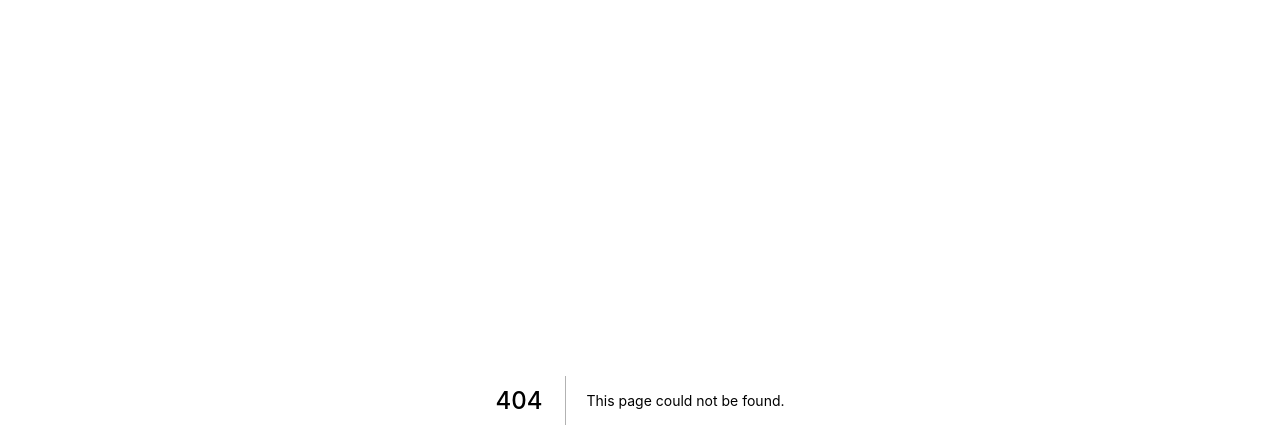
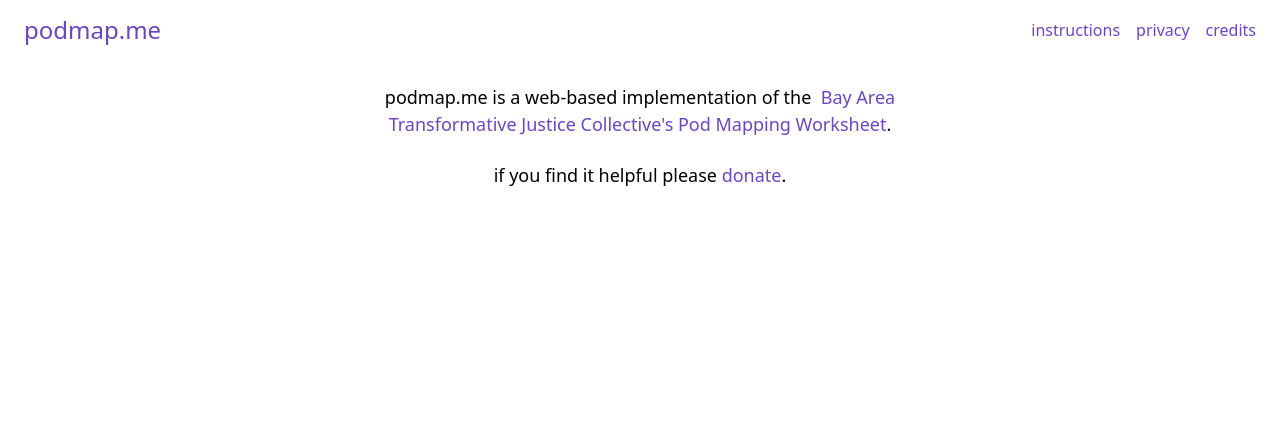
Before and after one commit to understory-garden/podmap.me, a Next.js app: page /credits in a window 1280 px wide. Before the commit this address had no page. Shown: the top 448 px of the page. Built offline with nearby package versions, Linux system fonts and the light colour scheme.

Commit message:
add instructions and credits

```diff
--- a/components/nav.jsx
+++ b/components/nav.jsx
@@ -14,10 +14,20 @@
             <a className="text-2xl no-underline">podmap.me</a>
           </Link>
         </li>
-        <ul>
+        <ul className="flex justify-between items-center space-x-4">
+          <li>
+            <a href="https://batjc.wordpress.com/pods-and-pod-mapping-worksheet/" target="_blank" rel="noopener noreferrer">
+              instructions
+            </a>
+          </li>
           <li>
             <Link href="/privacy">
               <a>privacy</a>
+            </Link>
+          </li>
+          <li>
+            <Link href="/credits">
+              <a>credits</a>
             </Link>
           </li>
         </ul>
--- /dev/null
+++ b/pages/credits.jsx
@@ -0,0 +1,19 @@
+import Nav from '../components/nav'
+
+export default function CreditsPage(){
+  return (
+    <div>
+      <Nav/>
+      <main className="text-center text-lg w-128 m-auto ">
+        <p className="my-6">
+          podmap.me is a web-based implementation of the
+          &nbsp;<a href="https://batjc.wordpress.com/">Bay Area Transformative Justice Collective's</a>&nbsp;
+          <a href="https://batjc.wordpress.com/pods-and-pod-mapping-worksheet/">Pod Mapping Worksheet</a>.
+        </p>
+        <p>
+          if you find it helpful please <a href="https://batjc.wordpress.com/donate/">donate</a>.
+        </p>
+      </main>
+    </div>
+  )
+}
--- a/pages/privacy.jsx
+++ b/pages/privacy.jsx
@@ -17,7 +17,7 @@
           all data you create on podmap.me will be stored in a place that you control -
           right now this means we only save data in the local storage of your web
           browser. in the future we will support saving your pod information in a
-          [personal online data store](https://solidproject.org). we do not run
+          &nbsp;<a href="https://solidproject.org">personal online data store</a>. we do not run
           our own data storage servers - this site is static html and javascript
           hosted on <a href="https://vercel.com/">vercel</a>.
         </p>
```
